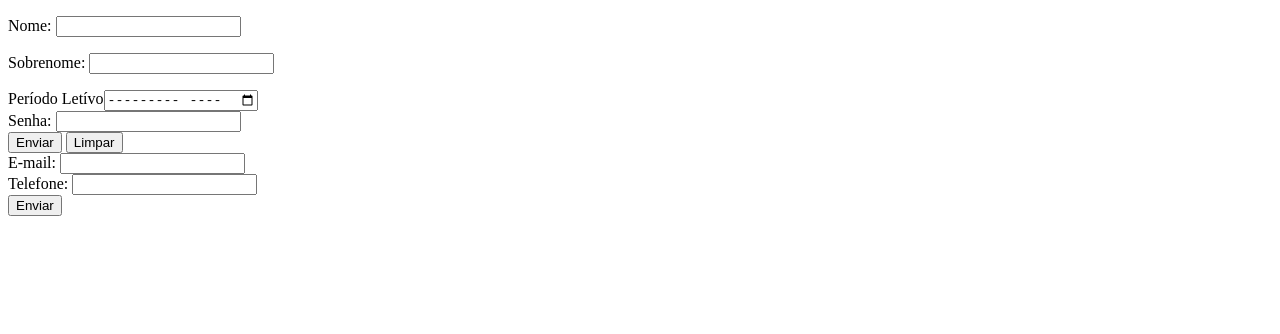
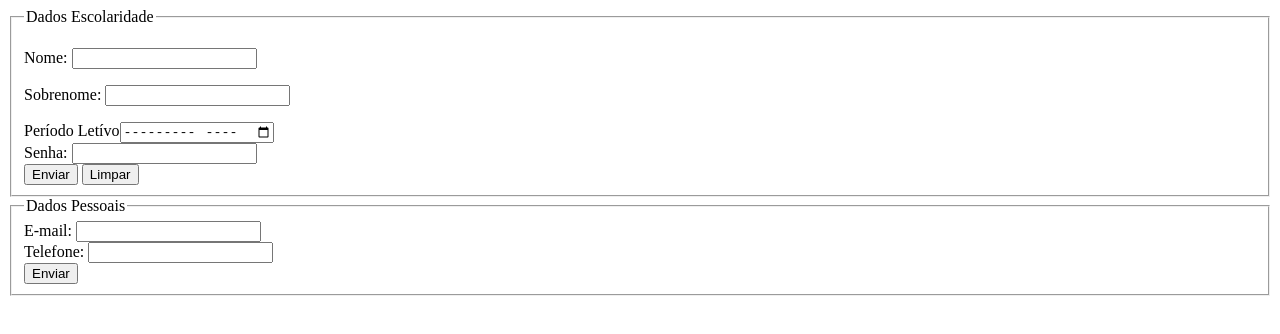
Before and after one commit to joaomarcosmr/Estudos-e-Desafios, a plain HTML site: page exercicioformularios/exercicio01.html in a window 1280 px wide. Drawn offline with Linux system fonts and the light colour scheme.

Commit message:
exercicios

```diff
--- a/exercicioformularios/exercicio01.html
+++ b/exercicioformularios/exercicio01.html
@@ -10,6 +10,10 @@
     <!--Um Formulário Simples com botão de Enviar-->
     <!--Fiz um "action" para enviar os dados do formulário ao cadastro.php e autocomplete off para nao preencher automaticamente-->
     <!--Usei o method="POST" para os dados não aparecerem na URL-->
+    <fieldset>
+        <legend>
+            Dados Escolaridade
+        </legend>
         <form action="cadastro.php" method="POST" autocomplete="off">
             <p><label for="Nome">Nome:</label> <input type="text" name="Nome" id="Nome"></p>
             <p><label for="Sobrenome">Sobrenome:</label> <input type="text" name="Sobrenome" id="Sobrenome"></p>
@@ -22,8 +26,13 @@
             <input type="submit" value="Enviar">
             <input type="reset" value="Limpar">
         </form>
+    </fieldset>
     <!--Aula 7-->
     <form>
+        <fieldset>
+            <legend>
+                Dados Pessoais
+            </legend>
             <div id="email">
                 <label for="email">E-mail: </label>
                 <input type="email" name="email" id="email" autocomplete="emai" required>
@@ -33,6 +42,7 @@
                 <input type="tel" name="tel" id="tel" autocomplete="tel" required>
             </div>
             <input type="submit" value="Enviar">
+        </fieldset>
     </form>
 </body>
 </html>
```
Lines whose indentation alone changed are shown as unchanged.
